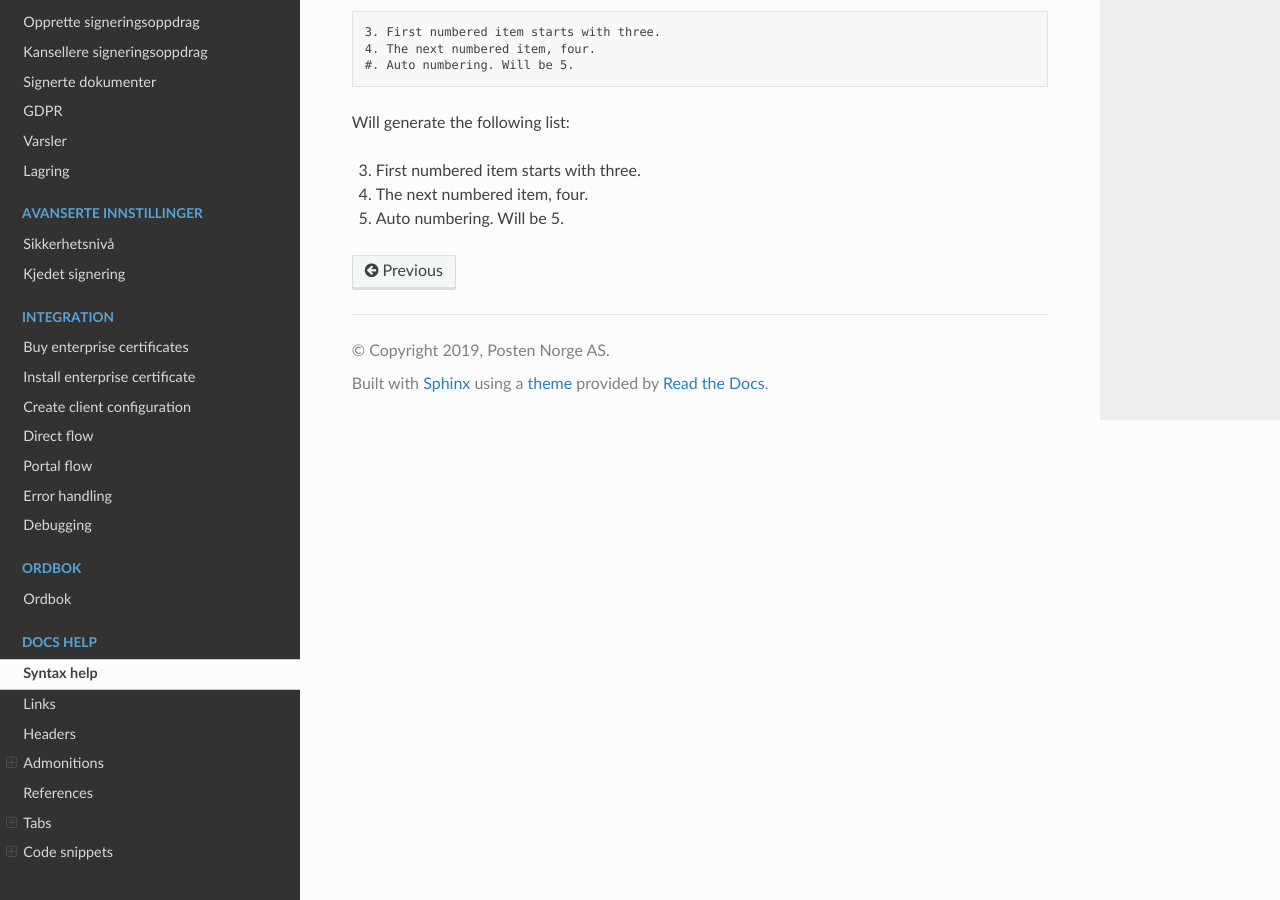
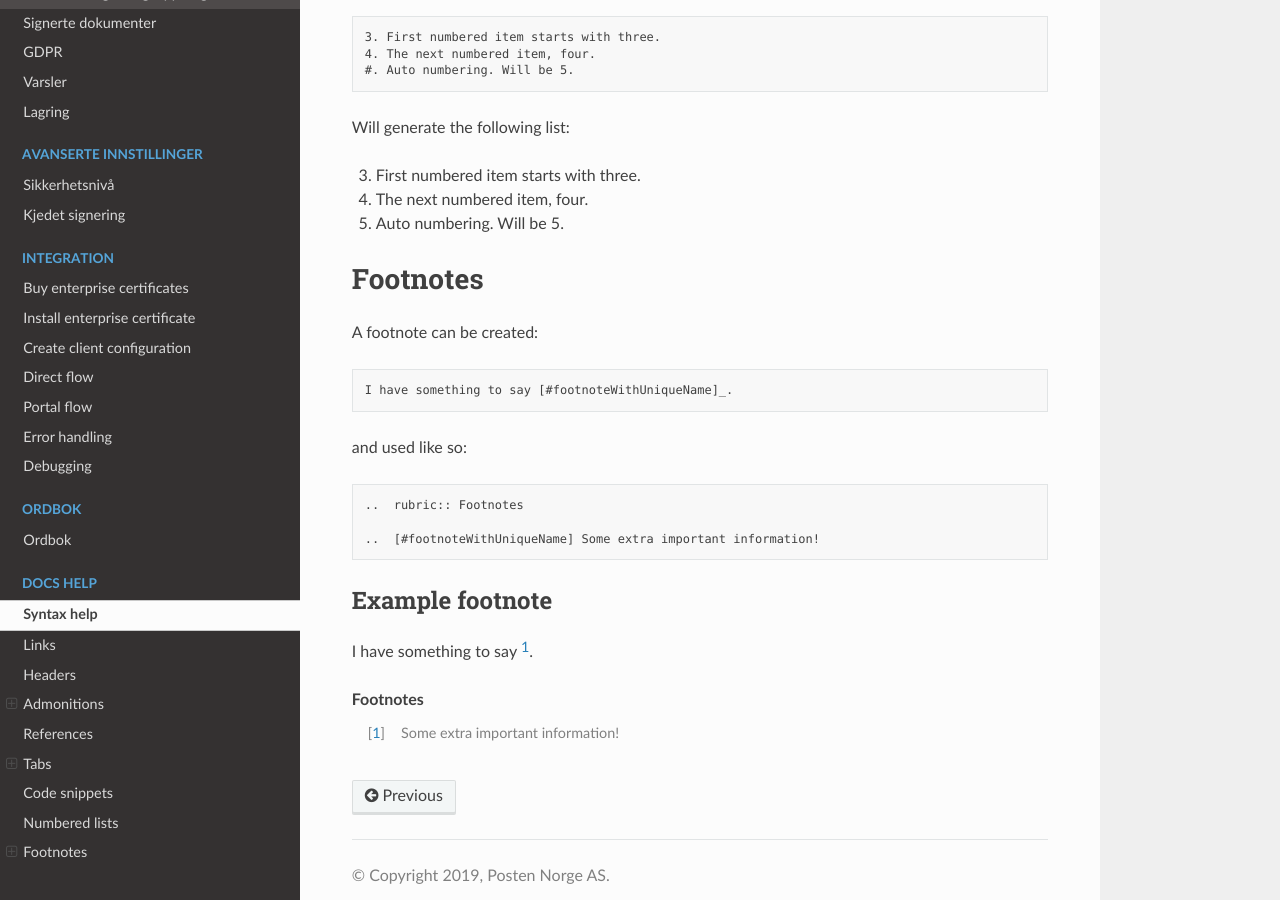
Before and after one commit to ramonarellano/signering-docs, a Sphinx documentation site: the page built from source/syntax-help.rst, in a window 1280 px wide and 900 px high, scrolled down 2846 px. Built offline with Sphinx 7.4.7 and the Read the Docs theme 2.0.0, drawn with Linux system fonts in a browser that asks for light colours.

Commit message:
Legger til syntakshjelp for fotnoter

```diff
--- a/source/syntax-help.rst
+++ b/source/syntax-help.rst
@@ -126,16 +126,16 @@ Code snippets
 *****************
 
 
-.. code-block:: bash
+..  code-block:: bash
 
-    .. code-block:: language
+    ..  code-block:: language
 
        Some code here ...
 
 Numbered lists
-###############
+***************
 
-.. code-block:: xml
+..  code-block:: xml
 
     3. First numbered item starts with three.
     4. The next numbered item, four.
@@ -146,3 +146,29 @@ Will generate the following list:
 3. First numbered item starts with three.
 4. The next numbered item, four.
 5. Auto numbering. Will be 5.
+
+Footnotes
+**********
+
+A footnote can be created:
+
+..  code-block:: xml
+
+    I have something to say [#footnoteWithUniqueName]_.
+
+and used like so:
+
+..  code-block:: xml
+
+    ..  rubric:: Footnotes
+
+    ..  [#footnoteWithUniqueName] Some extra important information!
+
+Example footnote
+#################
+
+I have something to say [#footnoteWithUniqueName]_.
+
+..  rubric:: Footnotes
+
+..  [#footnoteWithUniqueName] Some extra important information!
```
